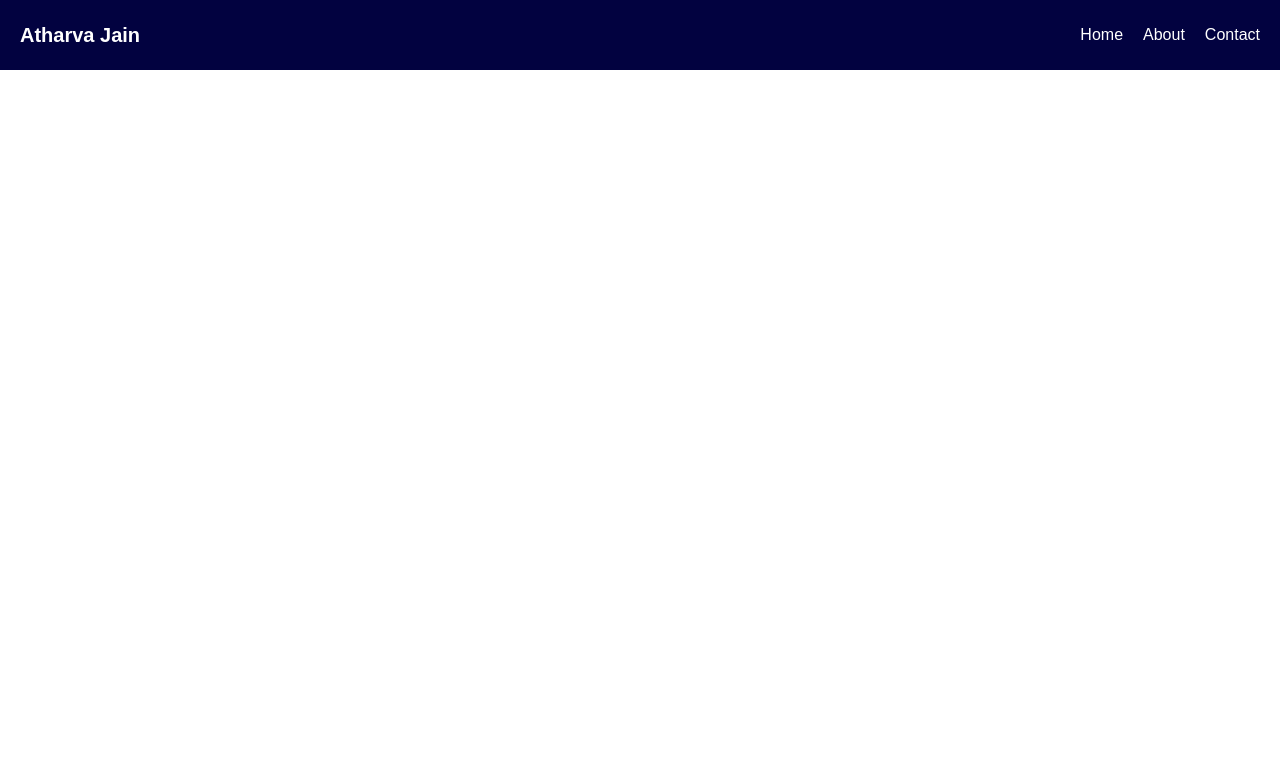
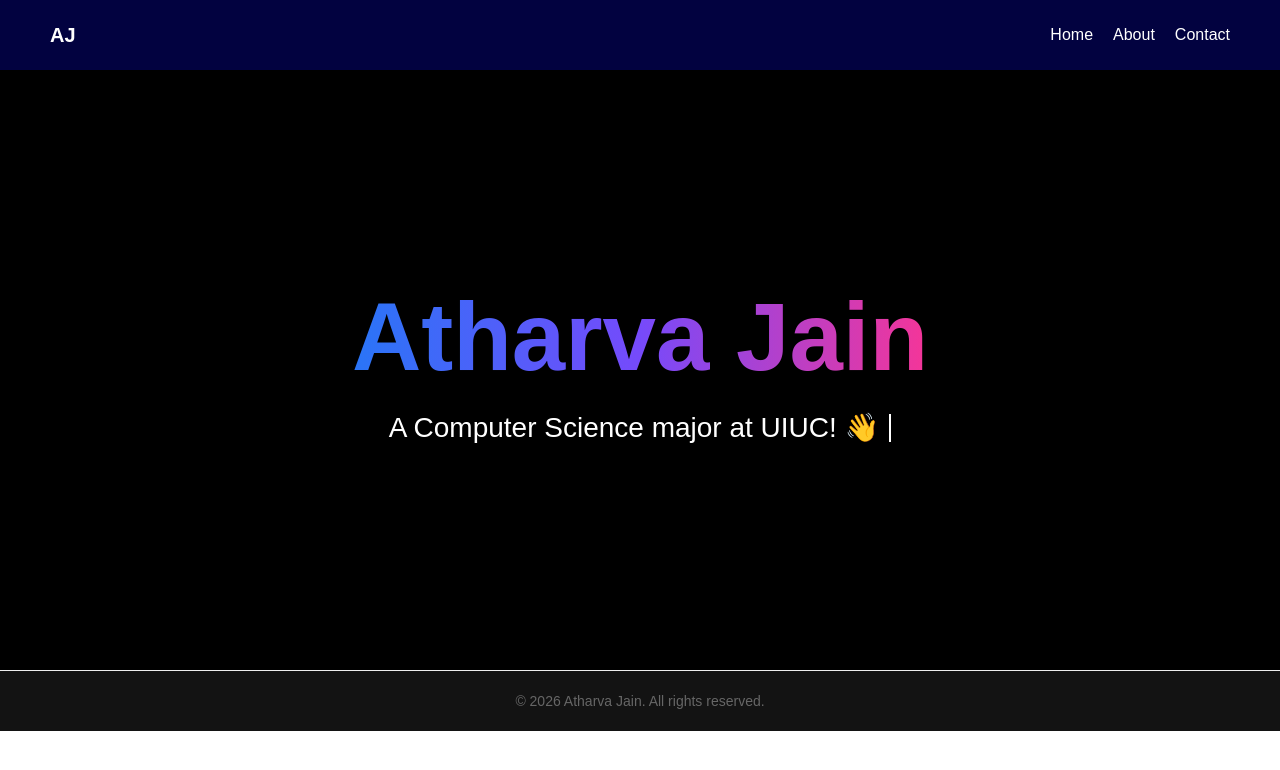
Before and after one commit to jainatharva21/mp1, a website built with webpack: page src/index.html in a window 1280 px wide. Built offline with nearby package versions, Linux system fonts and the light colour scheme.

Commit message:
Created home card

```diff
--- a/src/css/main.scss
+++ b/src/css/main.scss
@@ -1,4 +1,8 @@
 /* Your SCSS here. */
+html{
+    scroll-behavior: smooth;
+}
+
 body{
     margin: 0;
     font-family: sans-serif; // need to change this to a better font later
@@ -10,7 +14,7 @@ body{
     display: flex;
     justify-content: space-between;
     background-color: rgb(2, 2, 64);
-    padding: 10px 20px;
+    padding: 10px 50px;
     align-items: center;
     z-index: 100;
 }
@@ -36,3 +40,54 @@ body{
 .header-links a:hover {
     color: rgb(23, 193, 63)
 }
+
+.footer {
+    margin-top: auto;
+    padding: 0.5rem;
+    text-align: center;
+    font-size: 0.875rem;
+    color: #666;
+    background-color: rgb(19, 19, 19);
+    border-top: 1px solid #eee;
+}
+
+.hero {
+    display: flex;
+    flex-direction: column;
+    justify-content: center;
+    text-align: center;
+    align-items: center;
+    padding: 0 1.5rem;
+    background-color: black;
+    min-height: 75vh;
+}
+
+.hero-name {
+    margin: 0;
+    font-size: clamp(2.5rem, 9vw, 6rem);
+    font-weight: 800;
+    line-height: 1.05;
+    background: linear-gradient(90deg, #2975f7, #764afb 50%, #f53598);
+    background-clip: text;
+    color: transparent;
+}
+
+.hero-typed {
+    margin: 0;
+    margin-top: 1.5rem;
+    color: #fff;
+    font-size: clamp(1.15rem, 2.6vw, 1.75rem);
+    min-height: 1.5em;         /* reserves space so nothing jumps while typing */
+}
+
+.caret {
+    display: inline-block;
+    width: 2px;
+    height: 1em;
+    margin-left: 2px;
+    vertical-align: -0.15em;
+    background: #fff;
+    animation: blink 1s step-end infinite;
+}
+
+@keyframes blink { 50% { opacity: 0; } }
--- a/src/index.html
+++ b/src/index.html
@@ -10,13 +10,22 @@
         <!-- <h1>Hello World! Welcome to MP1!</h1>
         <img src="assets/image.jpg"> -->
         <nav class = "navbar">
-            <a href = "#" class="name">Atharva Jain</a>
+            <a href = "#" class="name">AJ</a>
             <ul class = "header-links">
-                <li><a href="index.html">Home</a></li>
+                <li><a href="#home">Home</a></li>
                 <li><a href="about.html">About</a></li>
                 <li><a href="contact.html">Contact</a></li>
             </ul>
         </nav>
 
+        <section id="home" class="hero">
+            <h1 class="hero-name">Atharva Jain</h1>
+            <p class="hero-typed"><span id="typed-text"></span><span class="caret"></span></p>
+        </section>
+
+        <footer class = "footer">
+            <p>&copy; 2026 Atharva Jain. All rights reserved.</p>
+        </footer>
+
     </body>
 </html>
--- a/src/js/main.js
+++ b/src/js/main.js
@@ -1,2 +1,12 @@
 /* Your JS here. */
-console.log('Hello World!')
+const typewriterText = "A Computer Science major at UIUC! 👋 ";
+const target = document.getElementById("typed-text");
+let i = 0;
+
+(function typewriter() {
+    if (i > typewriterText.length) {
+        return;
+    }
+    target.textContent = typewriterText.slice(0, i++);
+    setTimeout(typewriter, 60);
+})();
```
